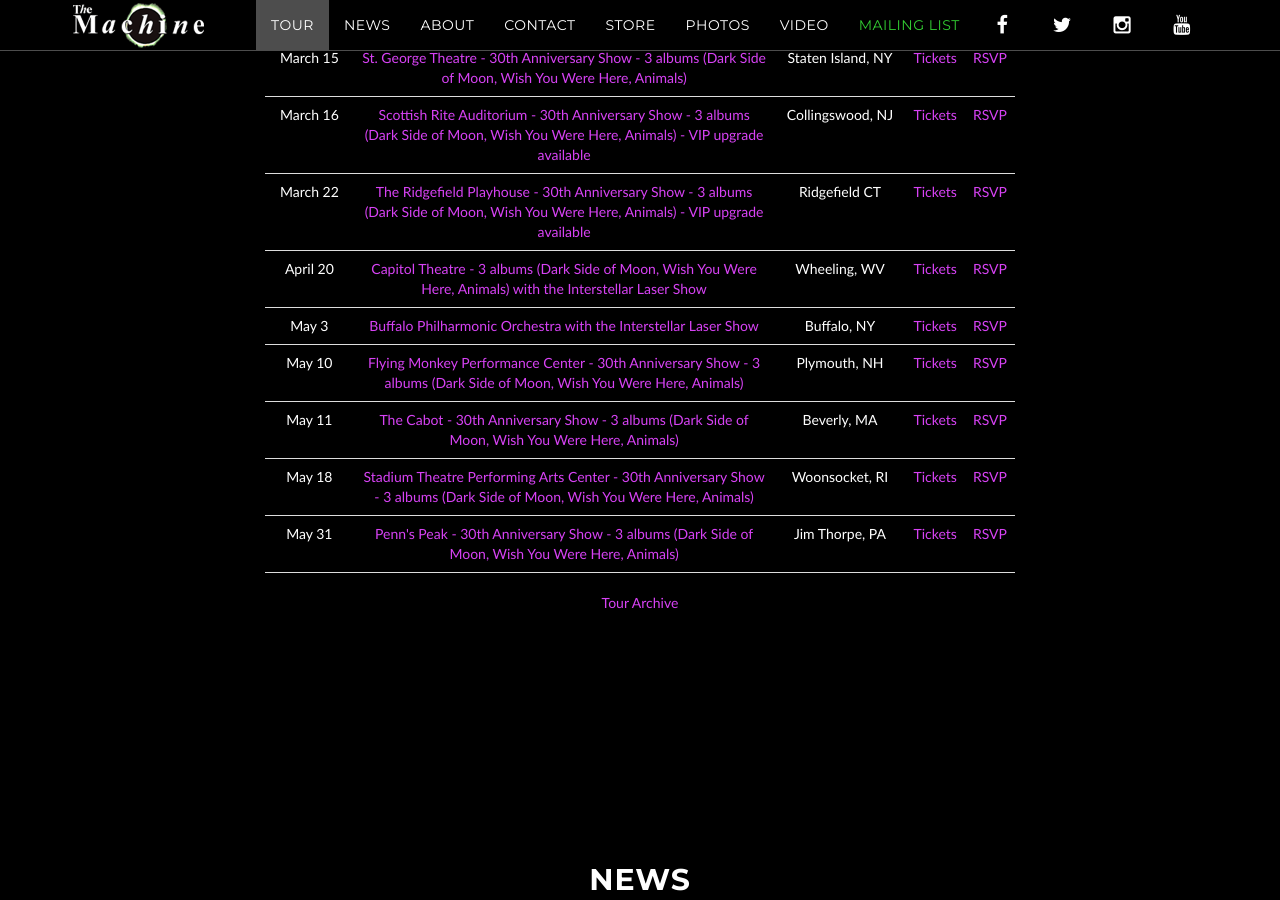
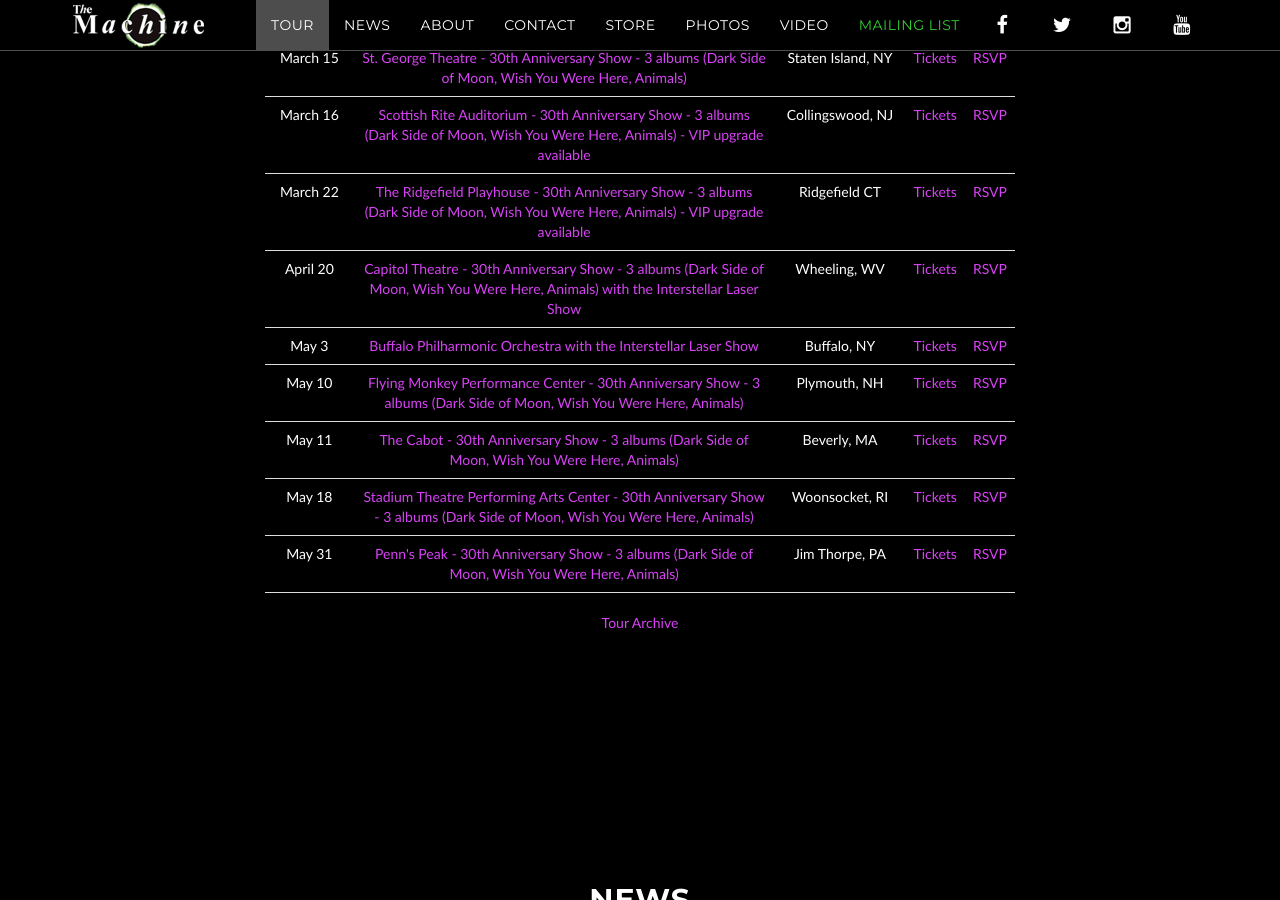
Before and after one commit to machineweb/machineweb.github.io, a Jekyll site: the page built from index.html, in a window 1280 px wide and 900 px high, scrolled down 1731 px. Built offline with Jekyll 4.4.1, drawn with Linux system fonts in a browser that asks for light colours; comment, search, counter and statistics services are not loaded.

Commit message:
Updated tour

```diff
--- a/_data/tour.yml
+++ b/_data/tour.yml
@@ -3731,7 +3731,7 @@
     order: "1552708800000"
 
   - date: "April 20 2019"
-    venue: "Capitol Theatre - 3 albums (Dark Side of Moon, Wish You Were Here, Animals) with the Interstellar Laser Show"
+    venue: "Capitol Theatre - 30th Anniversary Show - 3 albums (Dark Side of Moon, Wish You Were Here, Animals) with the Interstellar Laser Show"
     venue-url: "https://www.etix.com/ticket/p/4895747/the-machine-performs-pink-floyd-wheeling-the-capitol-theatre"
     location: "Wheeling, WV"
     tickets-url: "https://www.etix.com/ticket/p/4895747/the-machine-performs-pink-floyd-wheeling-the-capitol-theatre"
```
